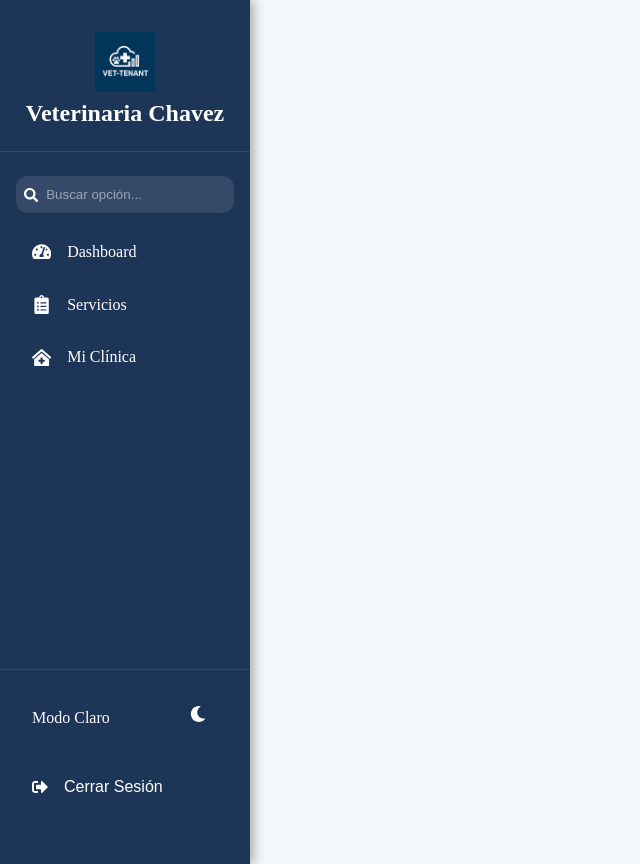
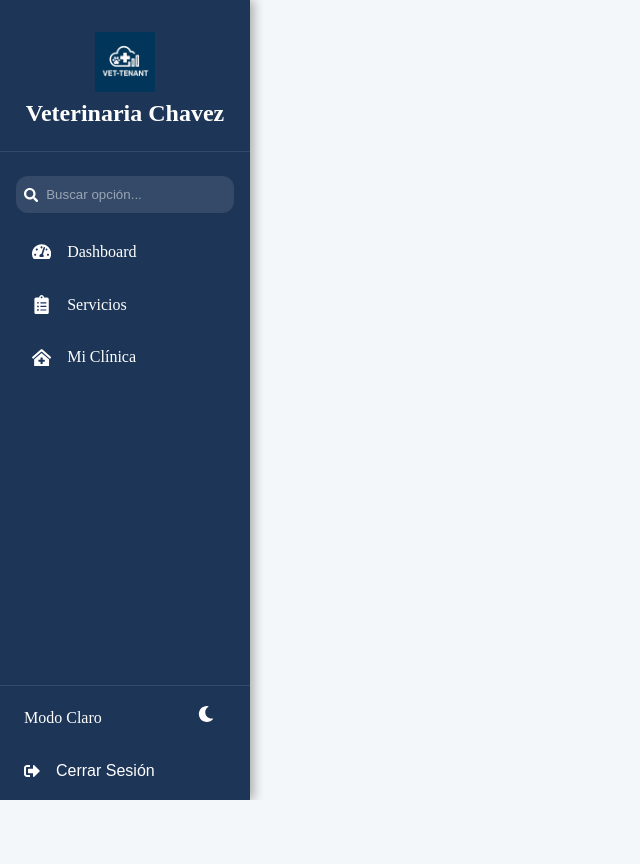
Before and after one commit to Brayni1204/vet-react-multi-tenant, a React (Vite) app: page /admin in a window 1280 px wide. Shown: the whole page, without its empty margins (0-640 px from the left). After the commit the page ends 800 px from the top, so only its background shows below. Built offline with nearby package versions, Linux system fonts and the light colour scheme; no server answers; sample sign-in values are in the browser's storage.

Commit message:
Styles admin corregidos

```diff
--- a/src/styles/admin.css
+++ b/src/styles/admin.css
@@ -52,13 +52,15 @@ body {
     width: 250px;
     background-color: var(--admin-sidebar-bg);
     color: var(--admin-sidebar-text);
-    padding: 2rem 0;
+    padding: 2rem 0rem 0rem 0rem;
+    position: fixed;
+    top: 0;
+    left: 0;
     box-shadow: 4px 0 10px rgba(0, 0, 0, 0.3);
     flex-shrink: 0;
     transition: transform 0.3s ease-in-out;
     position: sticky;
     top: 0;
-    height: 100vh;
     display: flex;
     flex-direction: column;
     z-index: 1000;
@@ -181,7 +183,7 @@ body {
 /* 🎯 Toggle de Tema y Logout        */
 /* ----------------------------------- */
 .sidebar-footer {
-    padding: 1rem 2rem;
+    padding: 0rem 1.5rem;
     border-top: 1px solid rgba(255, 255, 255, 0.1);
     margin-top: auto;
 }
@@ -211,7 +213,6 @@ body {
     align-items: center;
     justify-content: space-between;
     padding: 0.5rem 0;
-    margin-bottom: 1rem;
 }
 
 .theme-toggle-btn {
```
